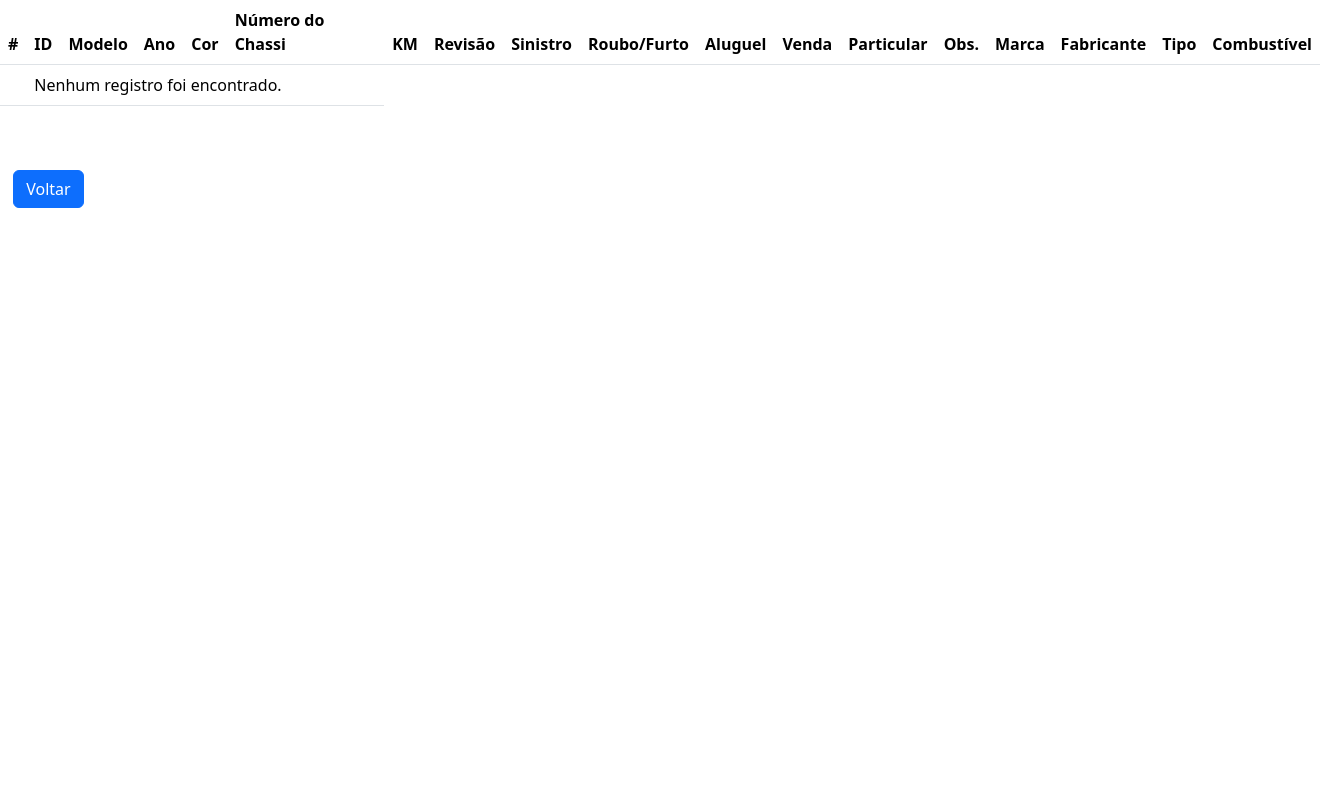
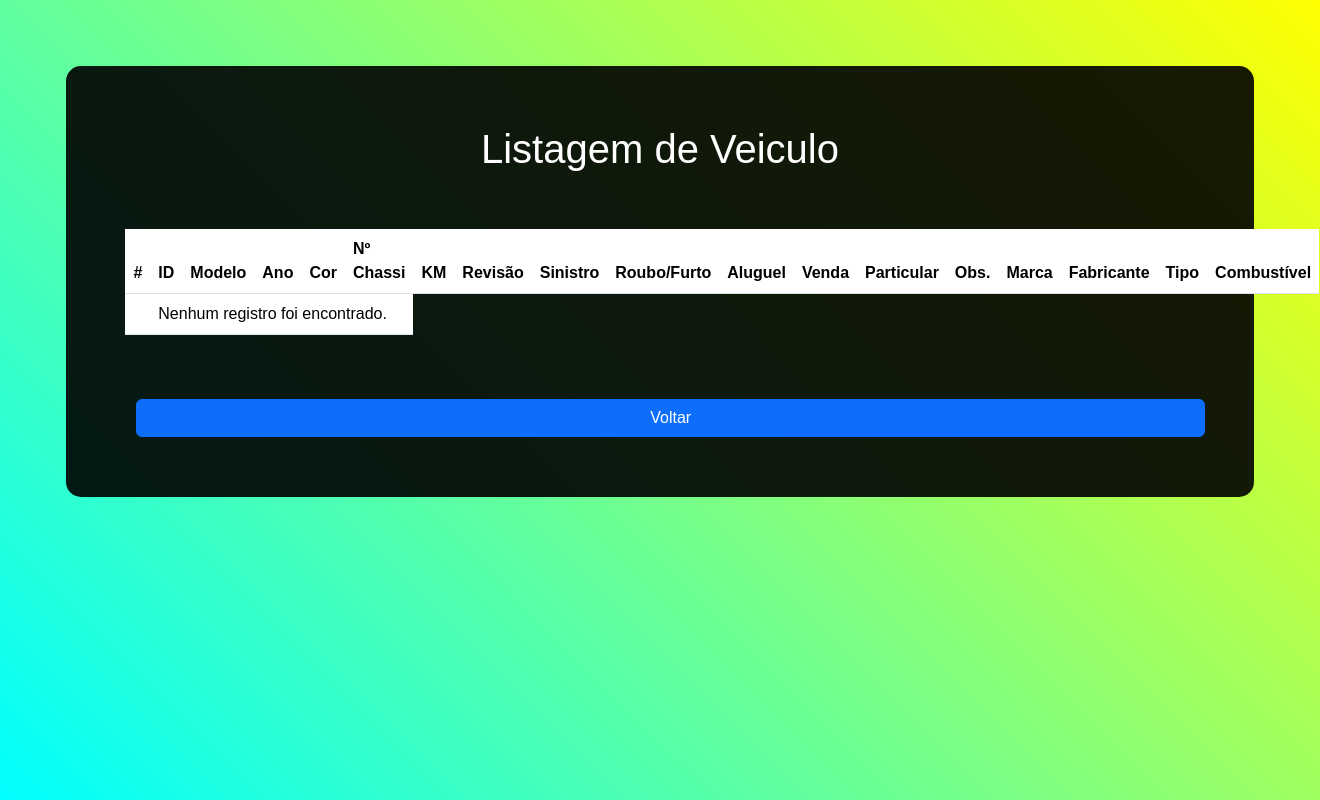
Before and after one commit to Jgabriel0145/CadastroVeiculos, a PHP site: page /Views/Listagem/ListVeiculo.php in a window 1320 px wide. Run offline with PHP 8.4, Linux system fonts and the light colour scheme; the template is opened without the code that fills it, so the values that code supplies are empty.

Commit message:
Finalização do Front-End

```diff
--- a/App/Controller/CombustivelController.php
+++ b/App/Controller/CombustivelController.php
@@ -31,7 +31,7 @@ class CombustivelController extends Controller
         $model->id = $_POST['id'];
         $model->nome = $_POST['nome_combustivel'];
 
-        if (empty($model->id) or empty($model->nome))
+        if ($model->id == 0 or trim($model->nome) == '')
         {
             header('Location: /combustivel/form');
         }
--- a/App/Views/Listagem/ListCombustivel.php
+++ b/App/Views/Listagem/ListCombustivel.php
@@ -6,7 +6,7 @@
     <title>Listagem de Combustível</title>
     <link href="https://cdn.jsdelivr.net/npm/bootstrap@5.3.0-alpha1/dist/css/bootstrap.min.css" rel="stylesheet" integrity="sha384-GLhlTQ8iRABdZLl6O3oVMWSktQOp6b7In1Zl3/Jr59b6EGGoI1aFkw7cmDA6j6gD" crossorigin="anonymous">
 
-    <?php include 'list-style.php'?>
+    <?php include 'list-style.php'; ?>
 
 </head>
 
--- a/App/Views/Listagem/ListTipo.php
+++ b/App/Views/Listagem/ListTipo.php
@@ -7,7 +7,12 @@
     <link href="https://cdn.jsdelivr.net/npm/bootstrap@5.3.0-alpha1/dist/css/bootstrap.min.css" rel="stylesheet" integrity="sha384-GLhlTQ8iRABdZLl6O3oVMWSktQOp6b7In1Zl3/Jr59b6EGGoI1aFkw7cmDA6j6gD" crossorigin="anonymous">
 </head>
 
+<?php include 'list-style.php'; ?>
+
 <body>
+
+<div>
+<h1>Listagem de Tipo</h1><br><br>
 <table class="table">
         <thead>
             <tr>
@@ -53,6 +58,7 @@
     <br><br>
     <button onclick="document.location='/'" class="btn btn-primary" style="margin-left: 1%;">Voltar</button>
 
+</div>
 
     <script src="https://cdn.jsdelivr.net/npm/bootstrap@5.3.0-alpha1/dist/js/bootstrap.bundle.min.js" integrity="sha384-w76AqPfDkMBDXo30jS1Sgez6pr3x5MlQ1ZAGC+nuZB+EYdgRZgiwxhTBTkF7CXvN" crossorigin="anonymous"></script>
 </body>
--- a/App/Views/Listagem/ListVeiculo.php
+++ b/App/Views/Listagem/ListVeiculo.php
@@ -6,8 +6,12 @@
     <title>Listagem de Veículos</title>
     <link href="https://cdn.jsdelivr.net/npm/bootstrap@5.3.0-alpha1/dist/css/bootstrap.min.css" rel="stylesheet" integrity="sha384-GLhlTQ8iRABdZLl6O3oVMWSktQOp6b7In1Zl3/Jr59b6EGGoI1aFkw7cmDA6j6gD" crossorigin="anonymous">
 </head>
+<?php include 'list-style.php'; ?>
+
 
 <body>
+<div>
+<h1>Listagem de Veiculo</h1><br><br>
 <table class="table">
         <thead>
             <tr>
@@ -16,7 +20,7 @@
                 <th scope="col">Modelo</th>
                 <th scope="col">Ano</th>
                 <th scope="col">Cor</th>
-                <th scope="col">Número do Chassi</th>
+                <th scope="col">Nº Chassi</th>
                 <th scope="col">KM</th>
                 <th scope="col">Revisão</th>
                 <th scope="col">Sinistro</th>
@@ -149,7 +153,7 @@
 
     <br><br>
     <button onclick="document.location='/'" class="btn btn-primary" style="margin-left: 1%;">Voltar</button>
-
+</div>
 
     <script src="https://cdn.jsdelivr.net/npm/bootstrap@5.3.0-alpha1/dist/js/bootstrap.bundle.min.js" integrity="sha384-w76AqPfDkMBDXo30jS1Sgez6pr3x5MlQ1ZAGC+nuZB+EYdgRZgiwxhTBTkF7CXvN" crossorigin="anonymous"></script>
 </body>
--- a/App/Views/Listagem/list-style.php
+++ b/App/Views/Listagem/list-style.php
@@ -1,6 +1,6 @@
 <style>
 
-html
+    html
     {
         width: 100%;
         height: 100%;
@@ -9,12 +9,13 @@ html
     body
     {
         font-family: Arial, Helvetica, sans-serif;
-        background-image: url("../img/combustivel.jpg");
+        background-image: linear-gradient(45deg, cyan, yellow);
         background-color: #ccc;
         display: flex;
         justify-content: center;
         padding: 5%;
     }
+
     div
     {
         background-color: rgba(0, 0, 0, 0.9);
@@ -23,6 +24,7 @@ html
         color: #fff;
         width: 100%;
     }
+
     input
     {
         padding: 15px;
@@ -48,6 +50,7 @@ html
         background-color: deepskyblue;
         cursor: pointer;
     }
+
     .btn-excluir
     {
         background-color: red;
@@ -56,14 +59,18 @@ html
         padding: 5px;
         text-decoration:none;
     }
+
     .nome-listagem
     {
         color:white;
         text-decoration:none;
     }
-    th, td{
+
+    th, td
+    {
         color:white;
     }
+
     h1
     {
         text-align:center;
```
Also changed, not shown: App/Views/Listagem/ListFabricante.php (+7 -2 lines), App/Views/Listagem/ListMarca.php (+6 -1 lines).
